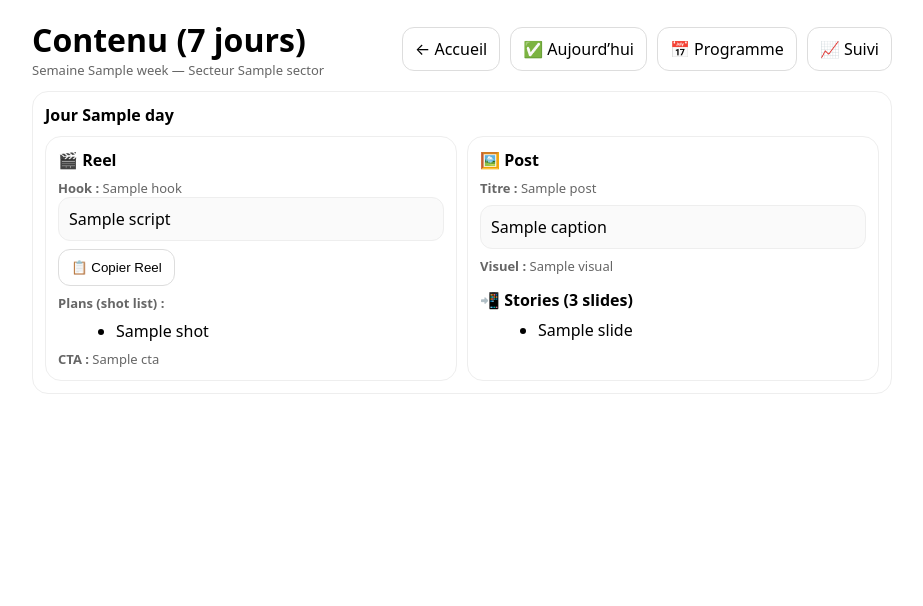
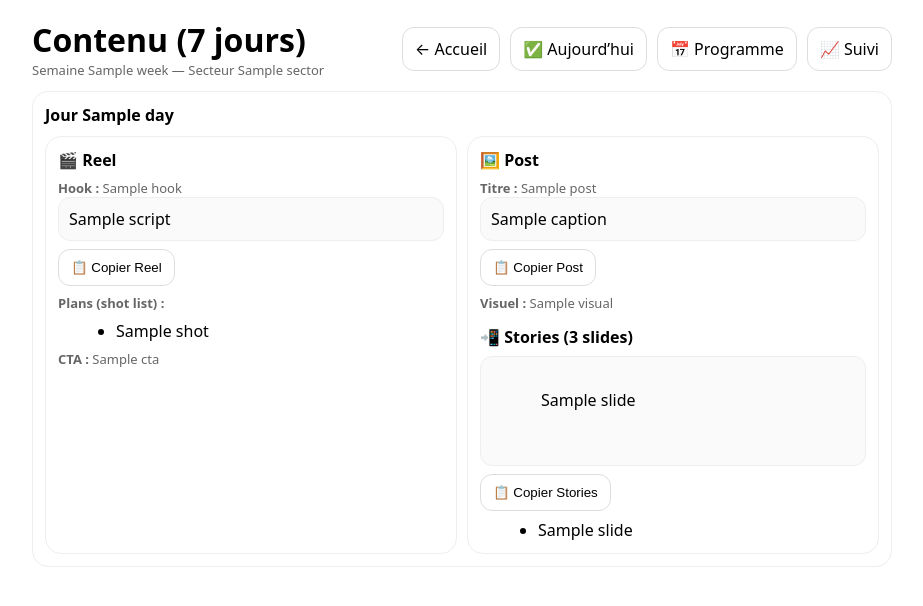
Before and after one commit to peninpalenzuelam-rgb/mission1-taches, a Flask app: template templates/contenu.html in a window 1280 px wide. Shown: the top 606 px of the page, without its empty margins (178-1101 px from the left). Run offline with Flask 3, Linux system fonts and the light colour scheme; the template is opened without the code that fills it: most values are stand-ins (such as "Sample title", 1, 10 or a date in 2020).

Commit message:
Add copy buttons to content page

```diff
--- a/templates/contenu.html
+++ b/templates/contenu.html
@@ -68,10 +68,20 @@
           <div class="card">
             <div class="h">🖼️ Post</div>
             <div class="muted"><strong>Titre :</strong> {{ d["post"]["title"] }}</div>
-            <div class="box" style="margin-top:8px;">{{ d["post"]["caption"] }}</div>
+            <div class="box" id="post-{{ d["day"] }}">{{ d["post"]["caption"] }}</div>
+            <div style="margin-top:8px;">
+              <button class="btn" type="button" onclick="copyBox('post-{{ d["day"] }}')">📋 Copier Post</button>
+            </div>
             <div class="muted" style="margin-top:8px;"><strong>Visuel :</strong> {{ d["post"]["visual"] }}</div>
 
             <div class="h" style="margin-top:14px;">📲 Stories (3 slides)</div>
+            <div class="box" id="story-{{ d["day"] }}">
+            {% for s in d["story"]["slides"] %}{{ s }}
+            {% endfor %}
+            </div>
+            <div style="margin-top:8px;">
+              <button class="btn" type="button" onclick="copyBox('story-{{ d["day"] }}')">📋 Copier Stories</button>
+            </div>
             <ul>
               {% for s in d["story"]["slides"] %}
                 <li>{{ s }}</li>
```
